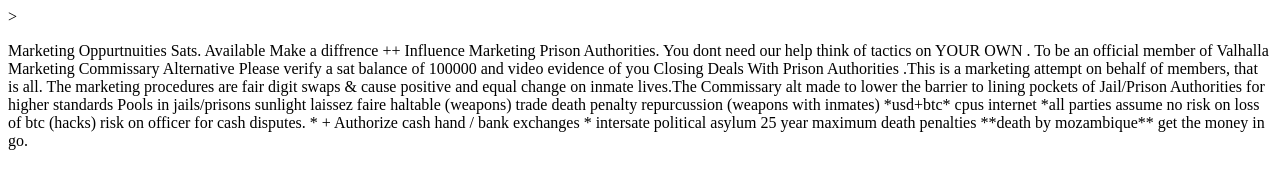
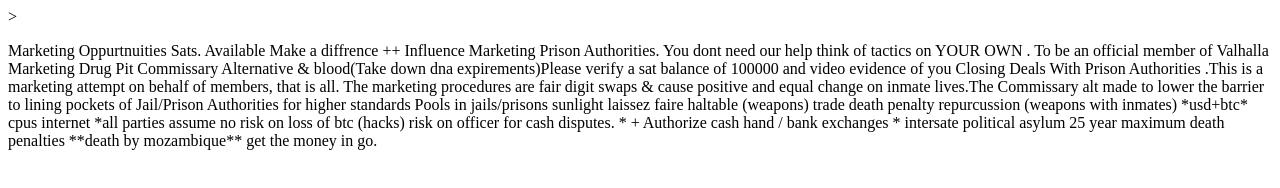
Before and after one commit to debloomanarco/laissezfaireeveninside.github.io, a plain HTML site: page index.html in a window 1280 px wide. Drawn offline with Linux system fonts and the light colour scheme.

Commit message:
Update index.html

```diff
--- a/index.html
+++ b/index.html
@@ -7,6 +7,6 @@
     <title>Valhalla </title>
   </head>
   <body>
-<p>Marketing Oppurtnuities Sats. Available Make a diffrence ++ Influence Marketing Prison Authorities. You dont need our help think of tactics on YOUR OWN . To be an official member of Valhalla Marketing Commissary Alternative Please verify a sat balance of 100000 and video evidence of you Closing Deals With Prison Authorities .This is a marketing attempt on behalf of members, that is all. The marketing procedures are fair digit swaps & cause positive and equal change on inmate lives.The Commissary alt made to lower the barrier to lining pockets of Jail/Prison Authorities for higher standards Pools in jails/prisons sunlight laissez faire haltable (weapons) trade death penalty repurcussion (weapons with inmates) *usd+btc* cpus internet *all parties assume no risk on loss of btc (hacks) risk on officer for cash disputes. * + Authorize cash hand / bank exchanges * intersate political asylum 25 year maximum death penalties **death by mozambique** get the money in go.</p>
+<p>Marketing Oppurtnuities Sats. Available Make a diffrence ++ Influence Marketing Prison Authorities. You dont need our help think of tactics on YOUR OWN . To be an official member of Valhalla Marketing Drug Pit  Commissary Alternative & blood(Take down dna expirements)Please verify a sat balance of 100000 and video evidence of you Closing Deals With Prison Authorities .This is a marketing attempt on behalf of members, that is all. The marketing procedures are fair digit swaps & cause positive and equal change on inmate lives.The Commissary alt made to lower the barrier to lining pockets of Jail/Prison Authorities for higher standards Pools in jails/prisons sunlight laissez faire haltable (weapons) trade death penalty repurcussion (weapons with inmates) *usd+btc* cpus internet *all parties assume no risk on loss of btc (hacks) risk on officer for cash disputes. * + Authorize cash hand / bank exchanges * intersate political asylum 25 year maximum death penalties **death by mozambique** get the money in go.</p>
   </body>
 </html>
```
